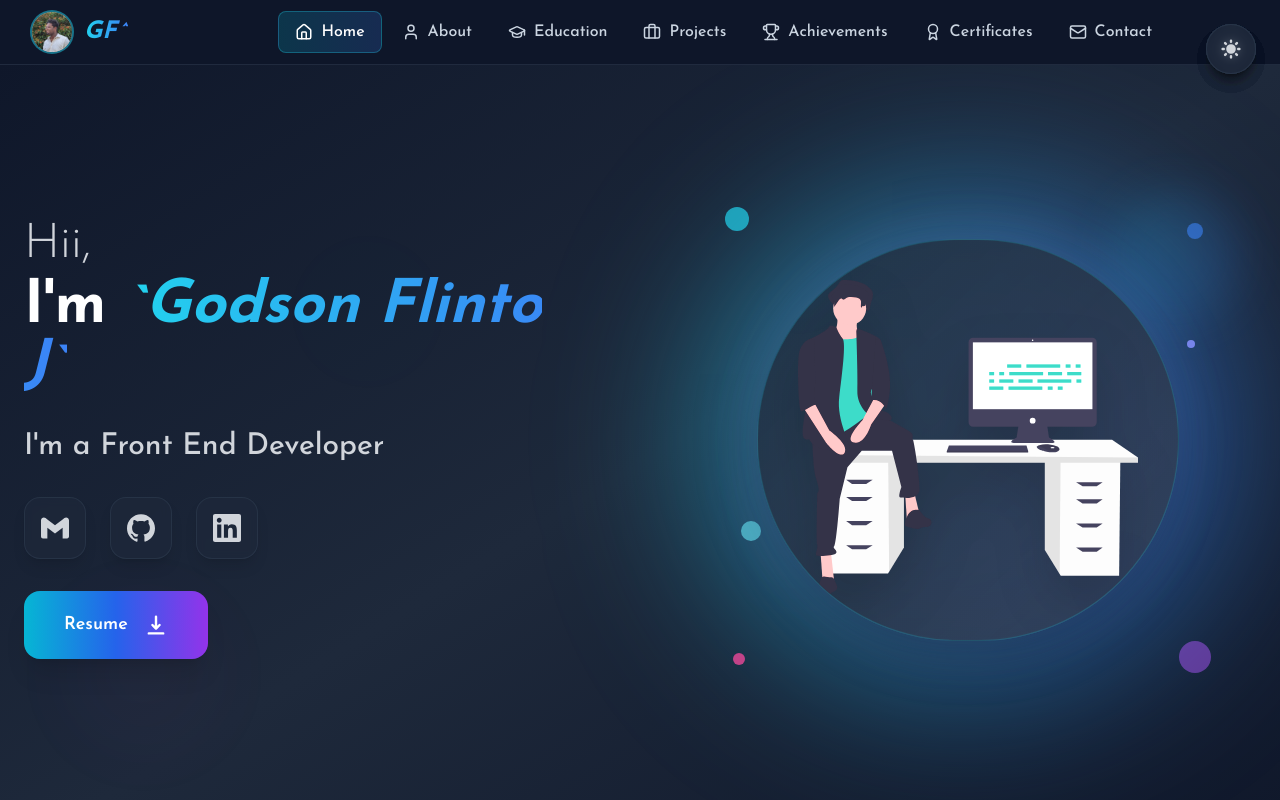
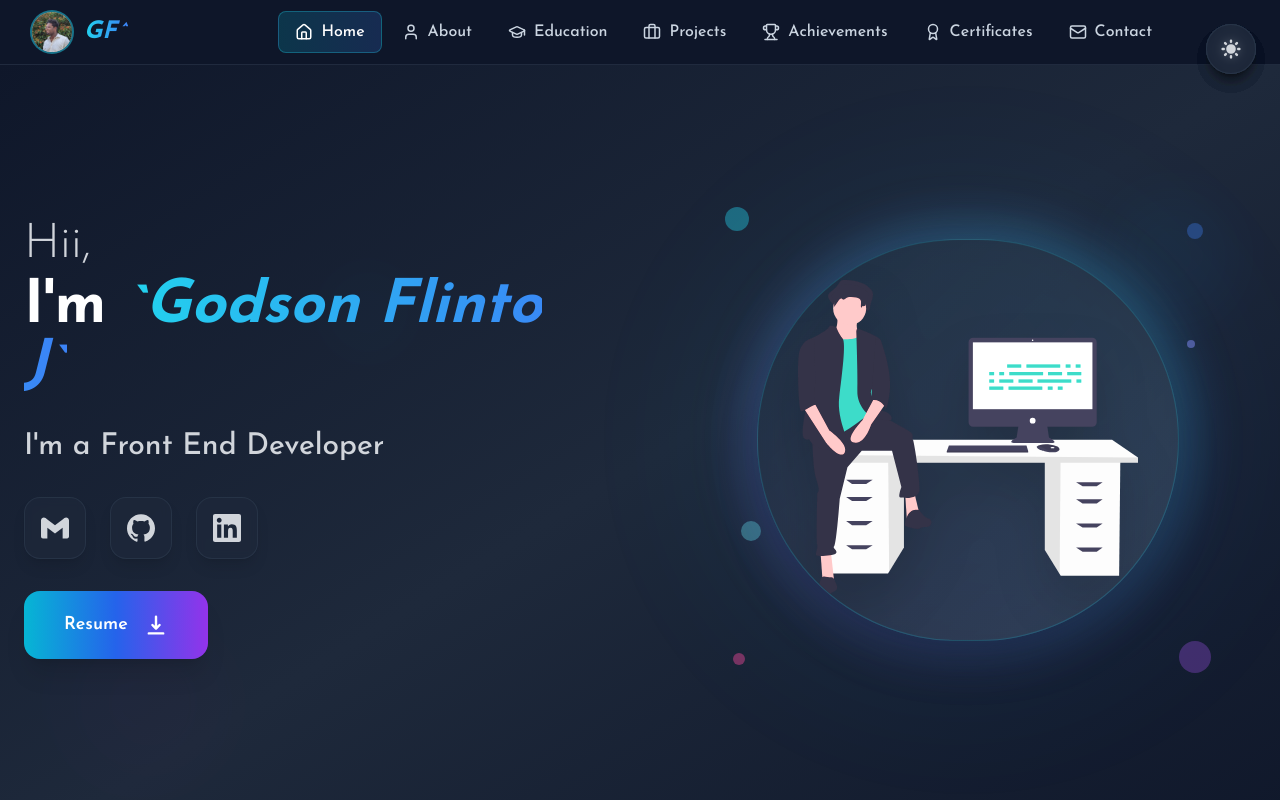
Before and after one commit to GodsonFlinto/Godson_Porfolio, a React (Vite) app: page / in a window 1280 px wide. Shown: the top 800 px of the page. Built offline with nearby package versions, Linux system fonts and the light colour scheme; a web font is replaced by a local one.

Commit message:
updated hero component by removing the animation

```diff
--- a/src/components/Hero.jsx
+++ b/src/components/Hero.jsx
@@ -123,32 +123,34 @@ export default function Hero() {
           )}
         </button>
 
-        {/* Animated Background Elements */}
+        {/* Simple Static Background Elements - No Animation */}
         <div className="absolute inset-0 overflow-hidden pointer-events-none">
-          <div className={`absolute top-32 right-10 w-32 h-32 ${currentTheme.bgElement1} rounded-full blur-xl animate-pulse opacity-30`}></div>
-          <div className={`absolute bottom-20 left-16 w-40 h-40 ${currentTheme.bgElement2} rounded-full blur-2xl animate-bounce opacity-20`} style={{animationDuration: '4s'}}></div>
-          <div className={`absolute top-1/4 left-1/4 w-24 h-24 ${currentTheme.bgElement3} rounded-full blur-lg animate-ping opacity-25`} style={{animationDuration: '3s'}}></div>
-          <div className={`absolute top-1/2 right-1/3 w-28 h-28 ${currentTheme.bgElement4} rounded-full blur-2xl animate-pulse opacity-20`} style={{animationDuration: '5s'}}></div>
+          <div className={`absolute top-32 right-10 w-32 h-32 ${currentTheme.bgElement1} rounded-full blur-xl opacity-20`}></div>
+          <div className={`absolute bottom-20 left-16 w-40 h-40 ${currentTheme.bgElement2} rounded-full blur-2xl opacity-15`}></div>
+          <div className={`absolute top-1/4 left-1/4 w-24 h-24 ${currentTheme.bgElement3} rounded-full blur-lg opacity-15`}></div>
+          <div className={`absolute top-1/2 right-1/3 w-28 h-28 ${currentTheme.bgElement4} rounded-full blur-2xl opacity-10`}></div>
         </div>
 
         {/* ------------ Mobile Layout ------------ */}
         <div className='md:hidden flex flex-col items-center relative z-10 max-w-4xl mx-auto w-full pb-6 pt-2'>
           {/* Image */}
           <div className="relative mb-4 -mt-12">
-            {/* Multiple Glow Layers */}
-            <div className={`absolute inset-0 ${currentTheme.imageGlow1} rounded-full blur-3xl scale-125 animate-pulse opacity-20`}></div>
-            <div className={`absolute inset-0 ${currentTheme.imageGlow2} rounded-full blur-2xl scale-110 animate-pulse opacity-30`} style={{animationDelay: '1s'}}></div>
+            {/* Static Glow Layers - No Animation */}
+            <div className={`absolute inset-0 ${currentTheme.imageGlow1} rounded-full blur-3xl scale-125 opacity-10`}></div>
+            <div className={`absolute inset-0 ${currentTheme.imageGlow2} rounded-full blur-2xl scale-110 opacity-15`}></div>
 
-            <div className={`absolute inset-0 border-2 ${currentTheme.imageBorder1} rounded-full animate-spin opacity-40`} style={{animationDuration: '15s'}}></div>
-            <div className={`absolute inset-2 border ${currentTheme.imageBorder2} rounded-full animate-spin opacity-30`} style={{animationDuration: '20s', animationDirection: 'reverse'}}></div>
+            {/* Static Border Rings - No Animation */}
+            <div className={`absolute inset-0 border-2 ${currentTheme.imageBorder1} rounded-full opacity-30`}></div>
+            <div className={`absolute inset-2 border ${currentTheme.imageBorder2} rounded-full opacity-20`}></div>
 
-            <div className={`absolute -top-6 -left-6 w-4 h-4 ${currentTheme.particle1} rounded-full animate-ping opacity-70`}></div>
-            <div className={`absolute -top-4 -right-4 w-3 h-3 ${currentTheme.particle2} rounded-full animate-ping opacity-60`} style={{animationDelay: '0.5s'}}></div>
-            <div className={`absolute -bottom-6 -right-6 w-5 h-5 ${currentTheme.particle3} rounded-full animate-ping opacity-50`} style={{animationDelay: '1s'}}></div>
-            <div className={`absolute -bottom-4 -left-4 w-2 h-2 ${currentTheme.particle4} rounded-full animate-ping opacity-80`} style={{animationDelay: '1.5s'}}></div>
+            {/* Static Particles - No Animation */}
+            <div className={`absolute -top-6 -left-6 w-4 h-4 ${currentTheme.particle1} rounded-full opacity-40`}></div>
+            <div className={`absolute -top-4 -right-4 w-3 h-3 ${currentTheme.particle2} rounded-full opacity-35`}></div>
+            <div className={`absolute -bottom-6 -right-6 w-5 h-5 ${currentTheme.particle3} rounded-full opacity-30`}></div>
+            <div className={`absolute -bottom-4 -left-4 w-2 h-2 ${currentTheme.particle4} rounded-full opacity-45`}></div>
 
             <div className={`relative ${currentTheme.imageContainer} rounded-full p-4 shadow-2xl border overflow-hidden`}>
-              <div className={`absolute inset-0 ${currentTheme.imageInnerGlow1} rounded-full pointer-events-none opacity-40`}></div>
+              <div className={`absolute inset-0 ${currentTheme.imageInnerGlow1} rounded-full pointer-events-none opacity-20`}></div>
               <img
                 src={Heroimg}
                 alt='Godson Flinto J - Front End Developer'
@@ -280,31 +282,31 @@ export default function Hero() {
           </div>
 
           {/* Image section */}
-          <div className="w-1/2 flex justify-center animate-float">
+          <div className="w-1/2 flex justify-center">
             <div className="relative">
-              {/* Multiple Layered Glow Effects */}
-              <div className={`absolute inset-0 ${currentTheme.imageGlow3} rounded-full blur-3xl scale-125 animate-pulse opacity-20`}></div>
-              <div className={`absolute inset-0 ${currentTheme.imageGlow4} rounded-full blur-2xl scale-115 animate-pulse opacity-30`} style={{animationDelay: '1s'}}></div>
-              <div className={`absolute inset-0 ${currentTheme.imageGlow5} rounded-full blur-xl scale-105 animate-pulse opacity-25`} style={{animationDelay: '2s'}}></div>
+              {/* Static Glow Effects - No Animation */}
+              <div className={`absolute inset-0 ${currentTheme.imageGlow3} rounded-full blur-3xl scale-125 opacity-10`}></div>
+              <div className={`absolute inset-0 ${currentTheme.imageGlow4} rounded-full blur-2xl scale-115 opacity-15`}></div>
+              <div className={`absolute inset-0 ${currentTheme.imageGlow5} rounded-full blur-xl scale-105 opacity-12`}></div>
 
-              {/* Animated Orbital Rings */}
-              <div className={`absolute inset-0 border-2 ${currentTheme.imageBorder3} rounded-full animate-spin opacity-40`} style={{animationDuration: '20s'}}></div>
-              <div className={`absolute inset-6 border ${currentTheme.imageBorder4} rounded-full animate-spin opacity-30`} style={{animationDuration: '15s', animationDirection: 'reverse'}}></div>
-              <div className={`absolute inset-12 border ${currentTheme.imageBorder5} rounded-full animate-spin opacity-20`} style={{animationDuration: '25s'}}></div>
+              {/* Static Border Rings - No Animation */}
+              <div className={`absolute inset-0 border-2 ${currentTheme.imageBorder3} rounded-full opacity-30`}></div>
+              <div className={`absolute inset-6 border ${currentTheme.imageBorder4} rounded-full opacity-20`}></div>
+              <div className={`absolute inset-12 border ${currentTheme.imageBorder5} rounded-full opacity-15`}></div>
 
-              {/* Floating Particles */}
-              <div className={`absolute -top-8 -left-8 w-6 h-6 ${currentTheme.particle1} rounded-full animate-ping opacity-70`}></div>
-              <div className={`absolute -top-4 -right-6 w-4 h-4 ${currentTheme.particle2} rounded-full animate-ping opacity-60`} style={{animationDelay: '0.5s'}}></div>
-              <div className={`absolute -bottom-8 -right-8 w-8 h-8 ${currentTheme.particle3} rounded-full animate-ping opacity-50`} style={{animationDelay: '1s'}}></div>
-              <div className={`absolute -bottom-6 -left-6 w-3 h-3 ${currentTheme.particle4} rounded-full animate-ping opacity-80`} style={{animationDelay: '1.5s'}}></div>
-              <div className={`absolute top-1/4 -right-4 w-2 h-2 ${currentTheme.particle5} rounded-full animate-ping opacity-90`} style={{animationDelay: '2s'}}></div>
-              <div className={`absolute bottom-1/4 -left-4 w-5 h-5 ${currentTheme.particle6} rounded-full animate-ping opacity-60`} style={{animationDelay: '2.5s'}}></div>
+              {/* Static Particles - No Animation */}
+              <div className={`absolute -top-8 -left-8 w-6 h-6 ${currentTheme.particle1} rounded-full opacity-40`}></div>
+              <div className={`absolute -top-4 -right-6 w-4 h-4 ${currentTheme.particle2} rounded-full opacity-35`}></div>
+              <div className={`absolute -bottom-8 -right-8 w-8 h-8 ${currentTheme.particle3} rounded-full opacity-30`}></div>
+              <div className={`absolute -bottom-6 -left-6 w-3 h-3 ${currentTheme.particle4} rounded-full opacity-45`}></div>
+              <div className={`absolute top-1/4 -right-4 w-2 h-2 ${currentTheme.particle5} rounded-full opacity-50`}></div>
+              <div className={`absolute bottom-1/4 -left-4 w-5 h-5 ${currentTheme.particle6} rounded-full opacity-35`}></div>
 
               <div className={`relative ${currentTheme.imageContainer} rounded-full p-10 shadow-2xl border overflow-hidden`}>
-                {/* Inner magical glow */}
-                <div className={`absolute inset-0 ${currentTheme.imageInnerGlow2} rounded-full pointer-events-none opacity-40`}></div>
-                <div className={`absolute top-4 left-4 w-16 h-16 ${currentTheme.imageInnerGlow3} rounded-full blur-xl pointer-events-none opacity-30`}></div>
-                <div className={`absolute bottom-4 right-4 w-20 h-20 ${currentTheme.imageInnerGlow4} rounded-full blur-2xl pointer-events-none opacity-20`}></div>
+                {/* Static inner glow - No Animation */}
+                <div className={`absolute inset-0 ${currentTheme.imageInnerGlow2} rounded-full pointer-events-none opacity-20`}></div>
+                <div className={`absolute top-4 left-4 w-16 h-16 ${currentTheme.imageInnerGlow3} rounded-full blur-xl pointer-events-none opacity-15`}></div>
+                <div className={`absolute bottom-4 right-4 w-20 h-20 ${currentTheme.imageInnerGlow4} rounded-full blur-2xl pointer-events-none opacity-10`}></div>
 
                 <img
                   src={Heroimg}
@@ -422,12 +424,6 @@ export default function Hero() {
         )}
 
         <style>{`
-          @keyframes float {
-            0%, 100% { transform: translateY(0px) rotate(0deg); }
-            33% { transform: translateY(-10px) rotate(0.5deg); }
-            66% { transform: translateY(-5px) rotate(-0.5deg); }
-          }
-
           @keyframes modal-in {
             0% {
               opacity: 0;
@@ -437,11 +433,6 @@ export default function Hero() {
               opacity: 1;
               transform: scale(1) translateY(0);
             }
-          }
-
-          .animate-float {
-            animation: float 6s ease-in-out infinite;
-            animation-delay: 1s;
           }
 
           .animate-modal-in {
@@ -502,8 +493,9 @@ export default function Hero() {
               opacity: 0.5;
             }
           }
-        `}</style>
-      </section>
+        `}
+        </style>
+        </section>
     </>
   );
 }
```
Also changed, not shown: vercel.json (added).
